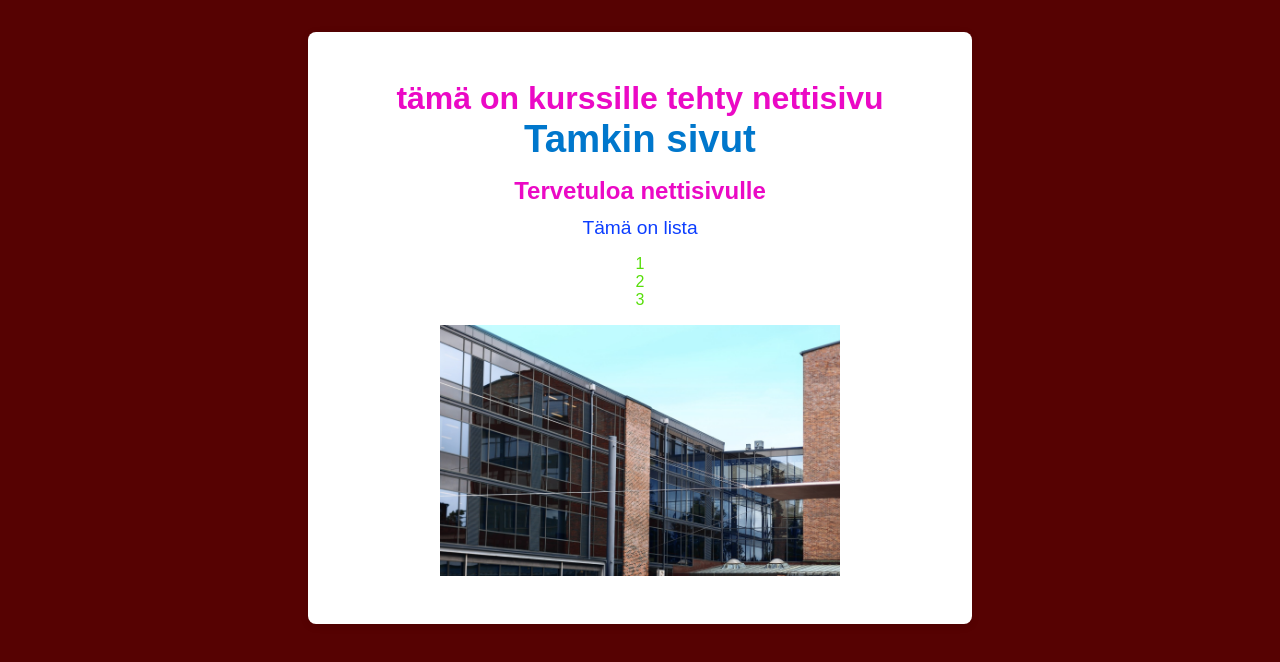
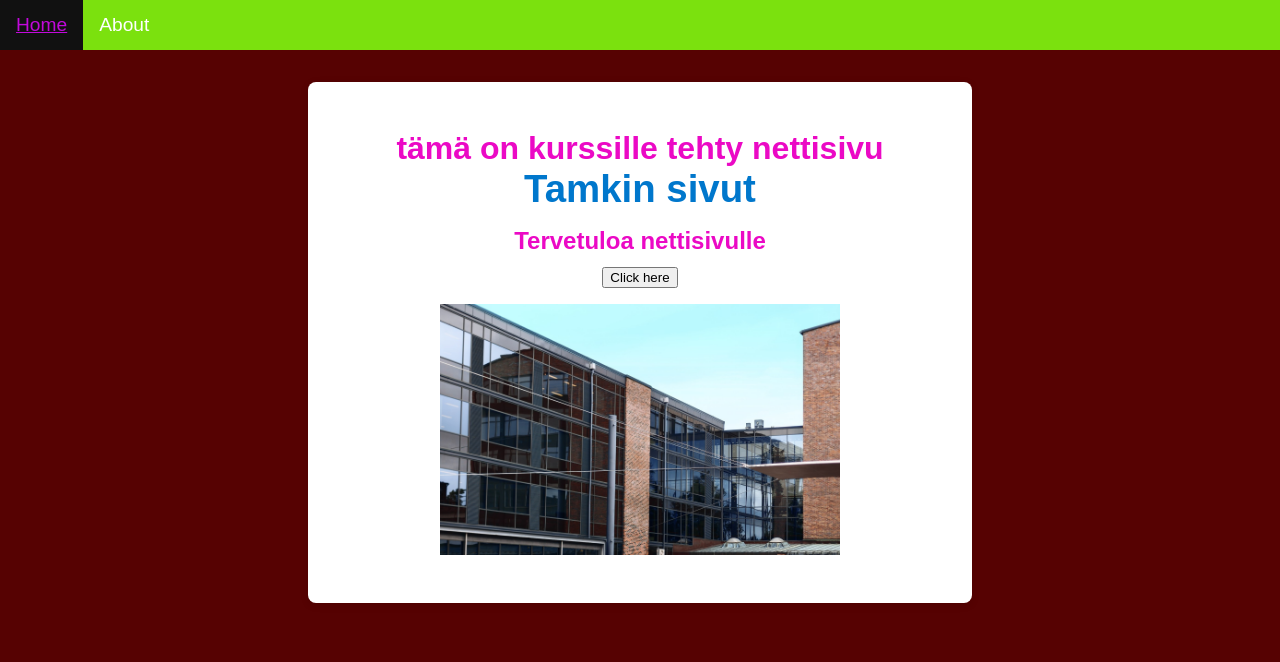
Before and after one commit to PorentolaJuuso/porentolajuuso.github.io, a plain HTML site: page index.html in a window 1280 px wide. Drawn offline with Linux system fonts and the light colour scheme.

Commit message:
added stuff

```diff
--- a/index.html
+++ b/index.html
@@ -9,6 +9,10 @@
 </head>
 
 <body>
+    <ul> <!--horisonttaali navigaatio palkki-->
+        <li><a href="index.html">Home</a></li>
+        <li><a href="about.html">About</a></li>
+    </ul>
     <div class="box">
         <h1> <!-- Pääotsikko -->
             tämä on kurssille tehty nettisivu
@@ -17,19 +21,14 @@
         <h2>
             Tervetuloa nettisivulle
         </h2>
-        <p class="lista">
-            Tämä on lista
-        </p>
-        <ul>
-            <li>1</li>
-            <li>2</li>
-            <li>3</li>
-        </ul>
+        <button onclick="buttonFunction()">Click here</button> <!--Nappi mitä painetaan-->
+        <p id="buttonCall"></p>
         <div class="image-container">
             <img src="Pics/Tamk.jpg" alt="Tampere University of Applied Sciences">
         </div>
 
         <h2>
+            <script src="scripts.js"></script> <!--Mistä löytyy javascriptit-->
 </body>
 
 </html>
--- /dev/null
+++ b/scripts.js
@@ -0,0 +1,3 @@
+function buttonFunction(){
+    document.getElementById("buttonCall").innerHTML = "Hello world"
+}
--- a/styles.css
+++ b/styles.css
@@ -55,3 +55,22 @@ a:hover {
     color: rgb(194, 9, 219);
     text-decoration: underline;
 }
+
+ul {
+  list-style-type: none;
+  margin: 0;
+  padding: 0;
+  background-color: #7be10e;
+  display: flex;
+}
+
+ul li a {
+  display: block;
+  color: white;
+  padding: 14px 16px;
+  text-decoration: none;
+}
+
+ul li a:hover {
+  background-color: #111111;
+}
```
Also changed, not shown: about.html (added, +19 -0 lines).
